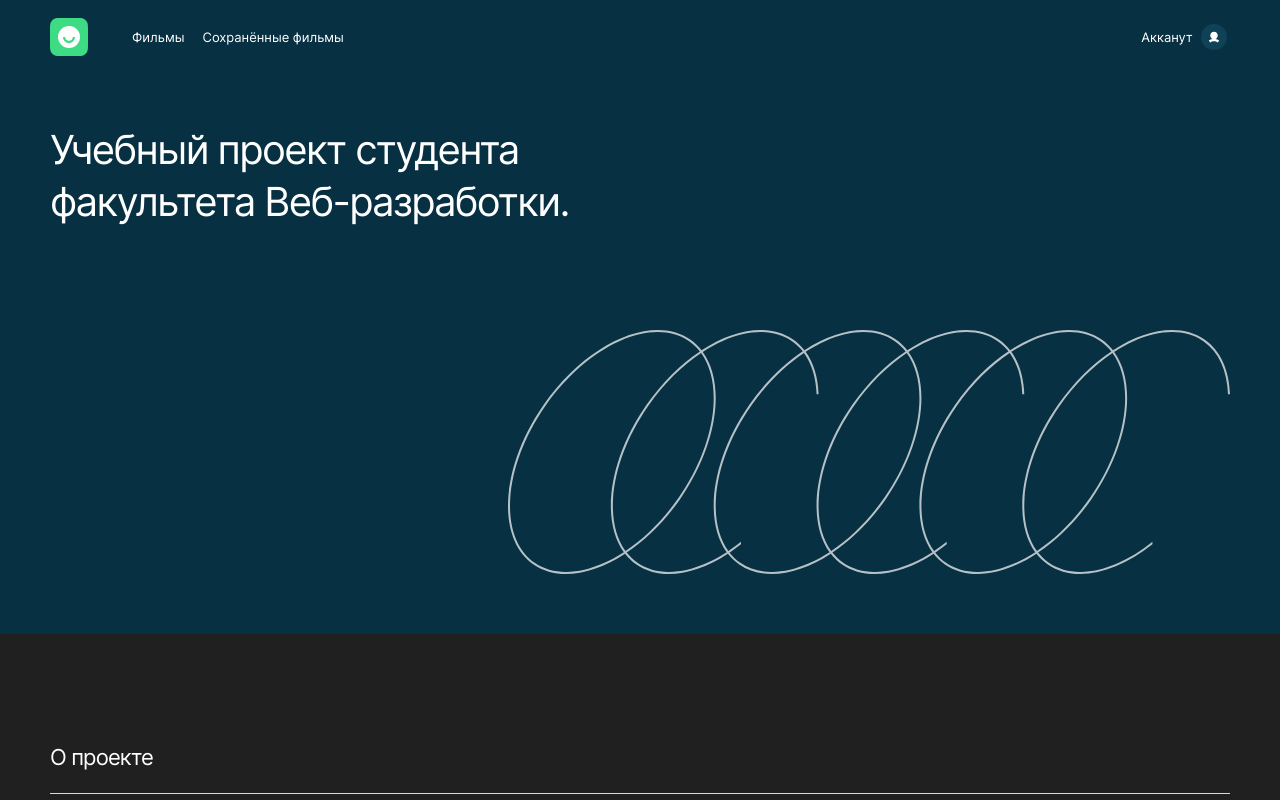
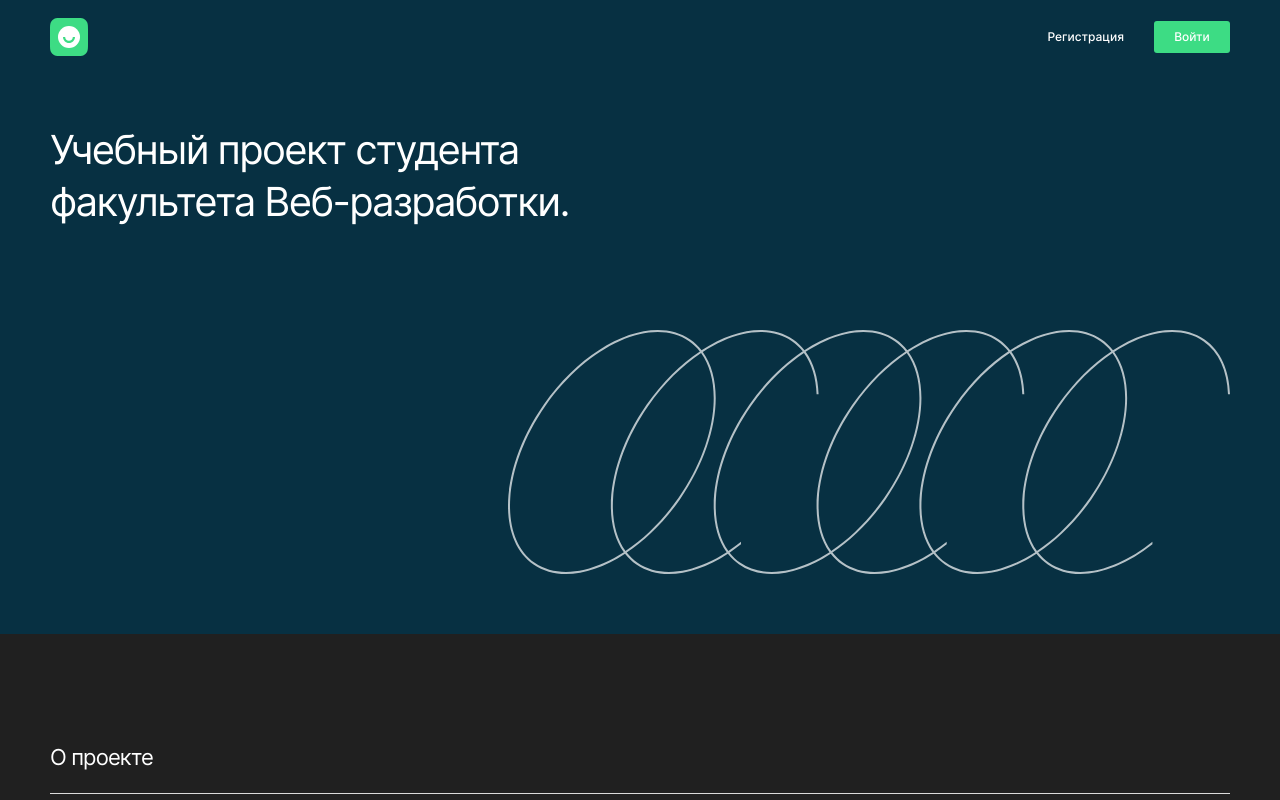
Before and after one commit to vitka27/movies-explorer-frontend, a React (Create React App) app: page / in a window 1280 px wide. Shown: the top 800 px of the page. Built offline with nearby package versions, Linux system fonts and the light colour scheme.

Commit message:
Change isAuth to false in App.js and update header classname in Header.jsx based on the current pathname. This patch might be necessary to handle authentication state and update header styling dynamically.

```diff
--- a/src/components/App/App.js
+++ b/src/components/App/App.js
@@ -10,7 +10,7 @@ import Profile from "../Auth/Profile/Profile";
 import NotFound from "../NotFound/NotFound";
 
 function App() {
-  const isAuth = true;
+  const isAuth = false;
   const visabilityPathHeaderFooter = [
     "/",
     "/profile",
--- a/src/components/Header/Header.jsx
+++ b/src/components/Header/Header.jsx
@@ -1,4 +1,5 @@
 import React from "react";
+import { useLocation } from "react-router-dom";
 import Navigation from "../Navigation/Navigation";
 import BurgerMenu from "../BurgerMenu/BurgerMenu";
 import Logo from "../Header/Logo/Logo";
@@ -8,7 +9,7 @@ export default function Header({ isAuth }) {
   const [isOpenBurgerMenu, setIsOpenBurgerMenu] = useState(false);
 
   return (
-    <header className="wrapper__section wrapper__section_theme_blue header">
+    <header className={useLocation().pathname === "/" ? 'wrapper__section wrapper__section_theme_blue header' : 'wrapper__section_theme_dark'}>
       <div className=" header__container wrapper__section-container">
         <Logo />
         <Navigation isAuth={isAuth} isOpenBurgerMenu={isOpenBurgerMenu} />
```
